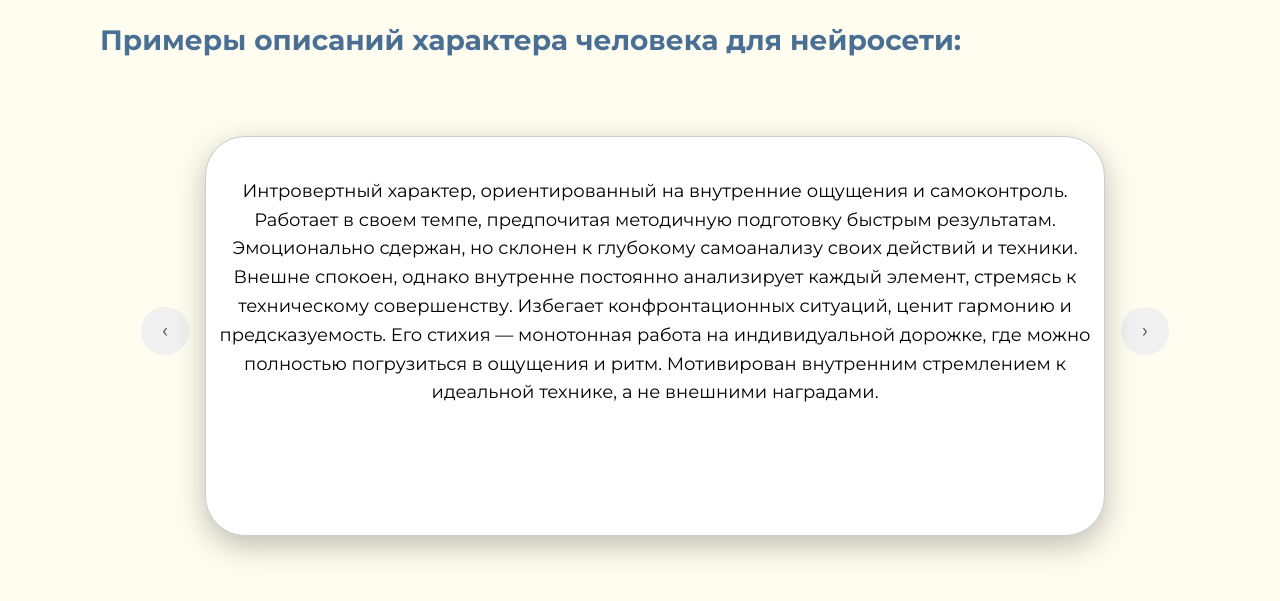
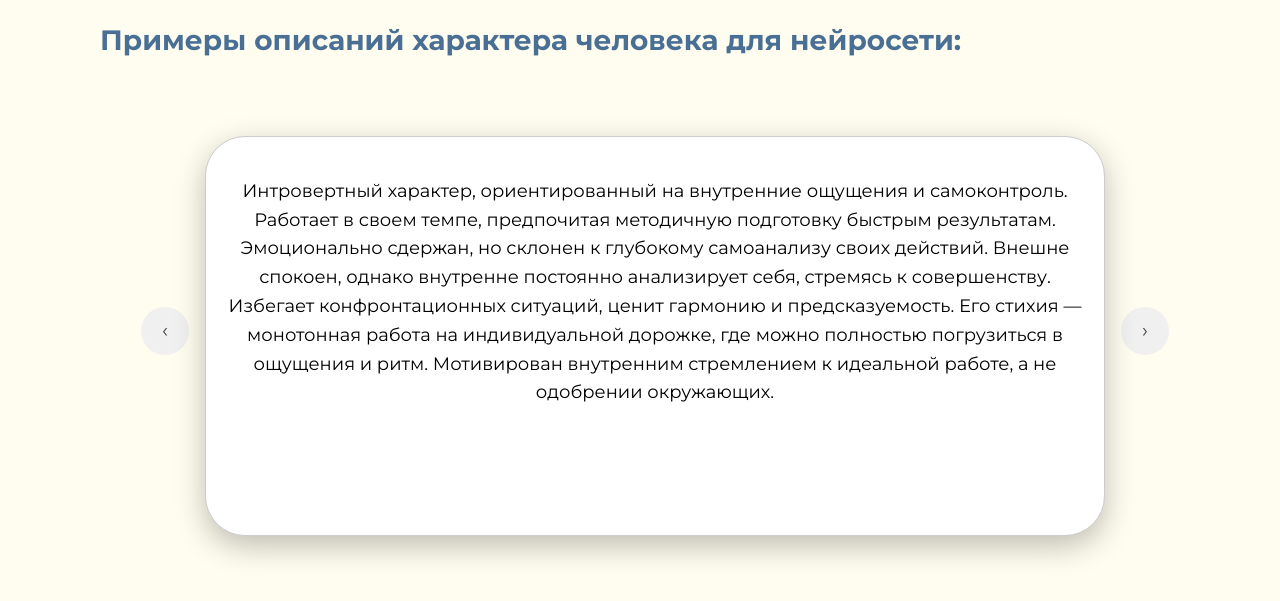
Before and after one commit to Books-Master18/SignSport-1.0, a Flask app: page /analyze in a window 1280 px wide. Shown: the part 697-1298 px from the top of the page. Run offline with Flask 3, Linux system fonts and the light colour scheme.

Commit message:
редактура характеров

```diff
--- a/templates/neural_network.html
+++ b/templates/neural_network.html
@@ -67,10 +67,10 @@
         <div class="carousel-container">
             <button class="arrow left-arrow" id="prevBtn">‹</button>
             <div class="carousel">
-                <div class="review active"><p>Интровертный характер, ориентированный на внутренние ощущения и самоконтроль. Работает в своем темпе, предпочитая методичную подготовку быстрым результатам. Эмоционально сдержан, но склонен к глубокому самоанализу своих действий и техники. Внешне спокоен, однако внутренне постоянно анализирует каждый элемент, стремясь к техническому совершенству. Избегает конфронтационных ситуаций, ценит гармонию и предсказуемость. Его стихия — монотонная работа на индивидуальной дорожке, где можно полностью погрузиться в ощущения и ритм. Мотивирован внутренним стремлением к идеальной технике, а не внешними наградами.</p></div>
-                <div class="review"><p>Артистичная и творческая натура с яркой эмоциональной выразительностью. Обладает спонтанным мышлением и живой фантазией. Склонна к импровизации и экспрессивным проявлениям. В начале работы полна энтузиазма и оригинальных идей, но может быстро терять концентрацию при монотонных задачах. Эмоционально чувствительна, требует постоянной смены впечатлений. Ее стихия — это сценическое воплощение, пластика и художественный образ. Лучше всего проявляет себя в условиях, где можно выразить внутренние переживания через движение и форму.</p></div>
-                <div class="review"><p>Методичный перфекционист с высокими стандартами качества. Каждое действие продумывает до мелочей, стремится к технической безупречности. Обладает развитым самоконтролем и дисциплиной. Внешне сдержан, но внутренне постоянно анализирует и корректирует свои движения. Ценит четкие правила, структуру и предсказуемость. Испытывает потребность в одобрении со стороны авторитетных фигур (тренера, судей). Его сила — в способности доводить технику до автоматизма, работая на точность и чистоту движений. Не любит хаос и импровизацию, предпочитает выверенные схемы.</p></div>
-                <div class="review"><p>Аналитический стратег с системным мышлением. Подходит к любой задаче как к шахматной позиции: оценивает варианты, просчитывает последствия, выбирает оптимальный ход. Эмоционально стабилен, не подвержен импульсивным решениям. Ценит логику, порядок и последовательность. Внешне невозмутим, предпочитает наблюдать и анализировать, а не активно вмешиваться. Его мотивация — интеллектуальное решение сложной задачи, а не внешнее признание. Идеально чувствует себя в условиях, где победа достигается за счет превосходства ума, а не физической силы или скорости.</p></div>
+                <div class="review active"><p>Интровертный характер, ориентированный на внутренние ощущения и самоконтроль. Работает в своем темпе, предпочитая методичную подготовку быстрым результатам. Эмоционально сдержан, но склонен к глубокому самоанализу своих действий. Внешне спокоен, однако внутренне постоянно анализирует себя, стремясь к совершенству. Избегает конфронтационных ситуаций, ценит гармонию и предсказуемость. Его стихия — монотонная работа на индивидуальной дорожке, где можно полностью погрузиться в ощущения и ритм. Мотивирован внутренним стремлением к идеальной работе, а не одобрении окружающих.</p></div>
+                <div class="review"><p>Артистичная и творческая натура с яркой эмоциональной выразительностью. Обладает спонтанным мышлением и живой фантазией. Склонна к импровизации и экспрессивным проявлениям. В начале работы полна энтузиазма и оригинальных идей, но может быстро терять концентрацию при монотонных задачах. Эмоционально чувствительна, требует постоянной смены впечатлений. Ее стихия — это сценическое воплощение, пластика и художественный образ.</p></div>
+                <div class="review"><p>Перфекционист с высокими стандартами качества. Каждое действие продумывает до мелочей, стремится к безупречности. Обладает развитым самоконтролем и дисциплиной. Внешне сдержан, но внутренне постоянно анализирует и корректирует себя. Ценит четкие правила, структуру и предсказуемость. Испытывает потребность в одобрении со стороны авторитетных фигур. Его сила — в способности доводить все до совершеннства, работая на точность. Не любит хаос и импровизацию, предпочитает выверенные схемы.</p></div>
+                <div class="review"><p>Аналитический стратег с системным мышлением. Подходит к любой задаче стратегически: оценивает варианты, просчитывает последствия, выбирает оптимальный вариант. Эмоционально стабилен, не подвержен импульсивным решениям. Ценит логику, порядок и последовательность. Внешне невозмутим, предпочитает наблюдать и анализировать, а не активно вмешиваться. Его мотивация — интеллектуальное решение сложной задачи, а не внешнее признание. Идеально чувствует себя в условиях, где цель достигается за счет превосходства ума, а не грубой силы.</p></div>
             </div>
             <button class="arrow right-arrow" id="nextBtn">›</button>
         </div>
```
